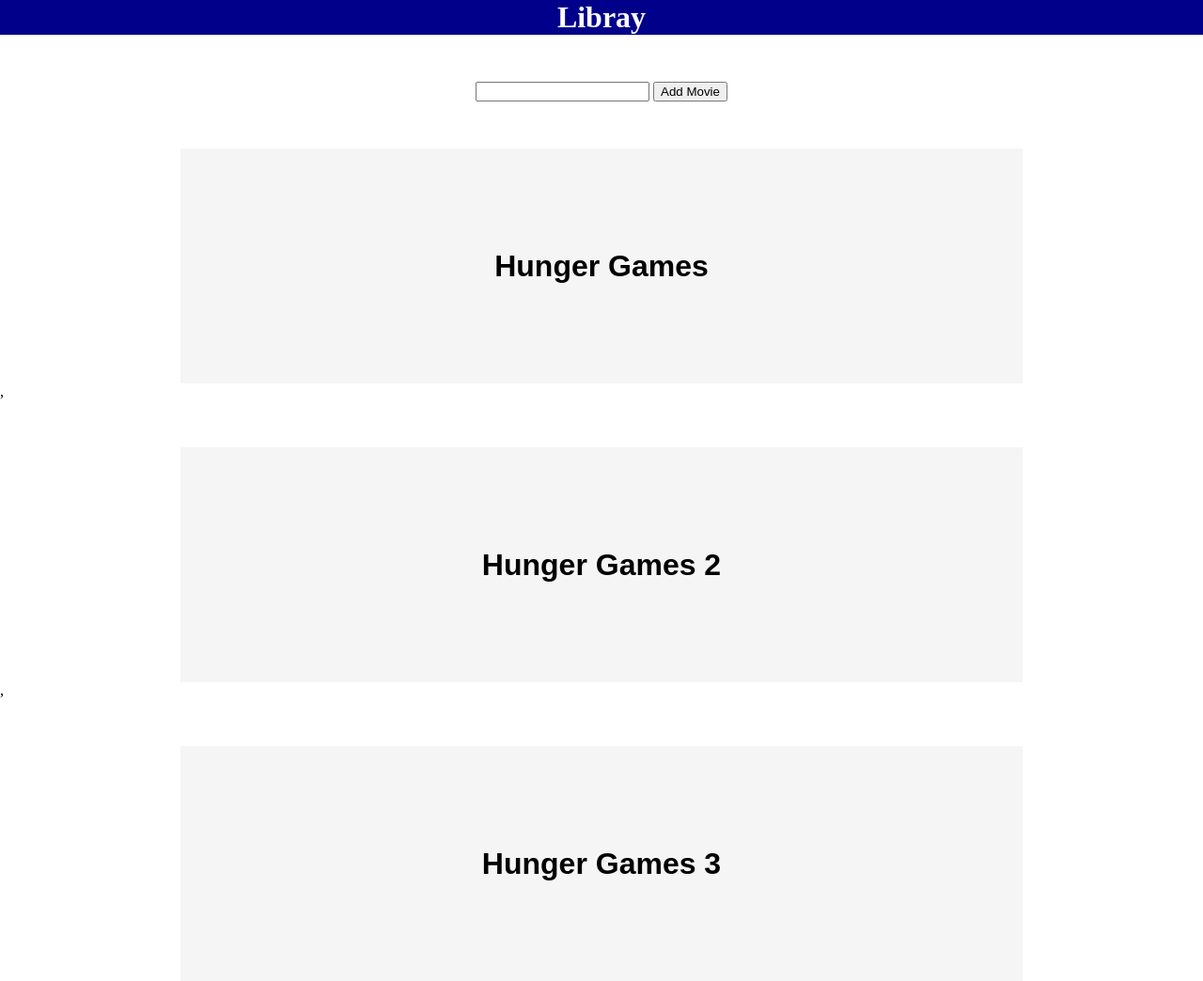
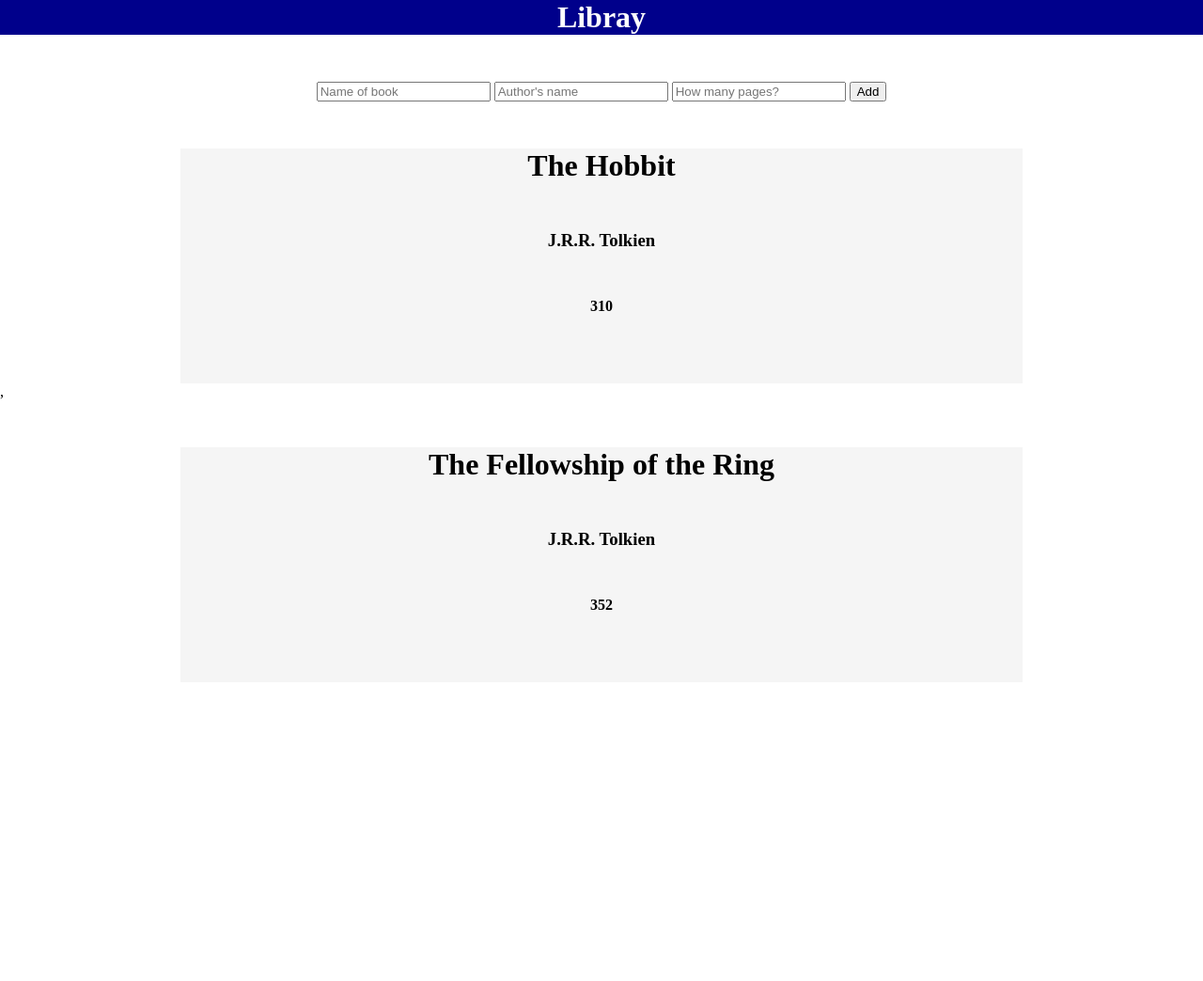
Before and after one commit to silashuereca/Library, a plain HTML site: page index.html in a window 1280 px wide. Shown: the whole page at 94% size. After the commit the page ends 800 px from the top, so only its background shows below. Drawn offline with Linux system fonts and the light colour scheme.

Commit message:
updated library with new js funtions

```diff
--- a/index.html
+++ b/index.html
@@ -13,8 +13,12 @@
 		</div>
 
 		<div class="input-container">
-			<input type="text" class="movieValue" id="movieValue" />
-			<button id="addMovie">Add Movie</button>
+			<form>
+				<input type="text" name="bookName" id="bookName" placeholder="Name of book" />
+				<input type="text" name="Author" id="name" placeholder="Author's name" />
+				<input type="text" name="pages" id="bookPages" placeholder="How many pages?" />
+				<button id="add">Add</button>
+			</form>
 		</div>
 
 		<div id="library"></div>
--- a/main.js
+++ b/main.js
@@ -1,24 +1,72 @@
-//Holds all of my books
-let myLibrary = ['Hunger Games', 'Hunger Games 2', 'Hunger Games 3'];
-let addMovie = document.getElementById('addMovie').addEventListener('click', handleClick);
+// holds data for input values
+const myLibrary = [];
 
-function handleClick() {
-	let newBook = document.getElementById('movieValue').value;
-	return console.log(newBook);
+//Input values and submit button
+const ADD_BOOK = document.getElementById('add');
+
+function Book(title, name, pages) {
+	this.title = title;
+	this.name = name;
+	this.pages = pages;
+	this.date = Date.now();
+
+	this.info = function() {
+		return `<div class="book-container">
+                    <h1>${title}</h1>
+                </div>`;
+	};
+
+	myLibrary.push(this);
+	render(this);
+	clearForm();
 }
 
-function Book() {}
+//adding a new book to the myLibrary variable
+function addBookToLibrary(event) {
+	event.preventDefault();
 
-function addBookToLibrary(name) {}
+	const title = document.getElementById('bookName').value;
+	const name = document.getElementById('name').value;
+	const pages = document.getElementById('bookPages').value;
 
-let render = function(template, node) {
-	node.innerHTML = template;
-};
-let template = myLibrary.map(item => {
-	return `<div class="book-container">
-                <div class="book">
-                <h1>${item}</h1>
-                </div>
-            </div>`;
-});
-render(template, document.querySelector('#library'));
+	const book = new Book(title, name, pages);
+}
+
+// clear form values
+function clearForm() {
+	const title = (document.getElementById('bookName').value = '');
+	const name = (document.getElementById('name').value = '');
+	const pages = (document.getElementById('bookPages').value = null);
+}
+
+// rendering content to the webpage
+function render(addBook) {
+	const bookList = document.getElementById('library');
+	const bookCard = document.createElement('div');
+
+	bookList.appendChild(bookCard);
+	bookCard.setAttribute('class', 'book-container');
+
+	//mapping through myLibrary to grab certain values to render on the webpage
+	bookList.innerHTML = `${myLibrary.map(item => {
+		return `
+		<div class="book-container">
+			<div class="title sub-book-container">
+				<h1>${item.title}</h2>
+			</div>
+			<div class="author sub-book-container">
+				<h3>${item.name}</h3>
+			</div>
+			<div class="pages sub-book-container">
+				<h4>${item.pages}</h4>
+			</div>
+		</div>`;
+	})}`;
+}
+
+// Event listeners
+ADD_BOOK.addEventListener('click', addBookToLibrary);
+
+//example books
+const hobbit = new Book('The Hobbit', 'J.R.R. Tolkien', 310);
+const fellowship = new Book('The Fellowship of the Ring', 'J.R.R. Tolkien', 352);
--- a/style.css
+++ b/style.css
@@ -2,6 +2,13 @@
 	width: 100%;
 	margin-top: 50px;
 	text-align: center;
+}
+
+h1,
+h2,
+h3,
+h4 {
+	margin: 0;
 }
 
 .book-container {
@@ -10,8 +17,13 @@
 	margin: auto;
 	margin-top: 50px;
 	background-color: whitesmoke;
-	display: flex;
+	/* display: flex;
 	justify-content: center;
 	align-items: center;
-	font-family: sans-serif;
+	font-family: sans-serif; */
+	text-align: center;
 }
+
+.sub-book-container {
+	margin-top: 50px;
+}
```
Also changed, not shown: script.js (added).
